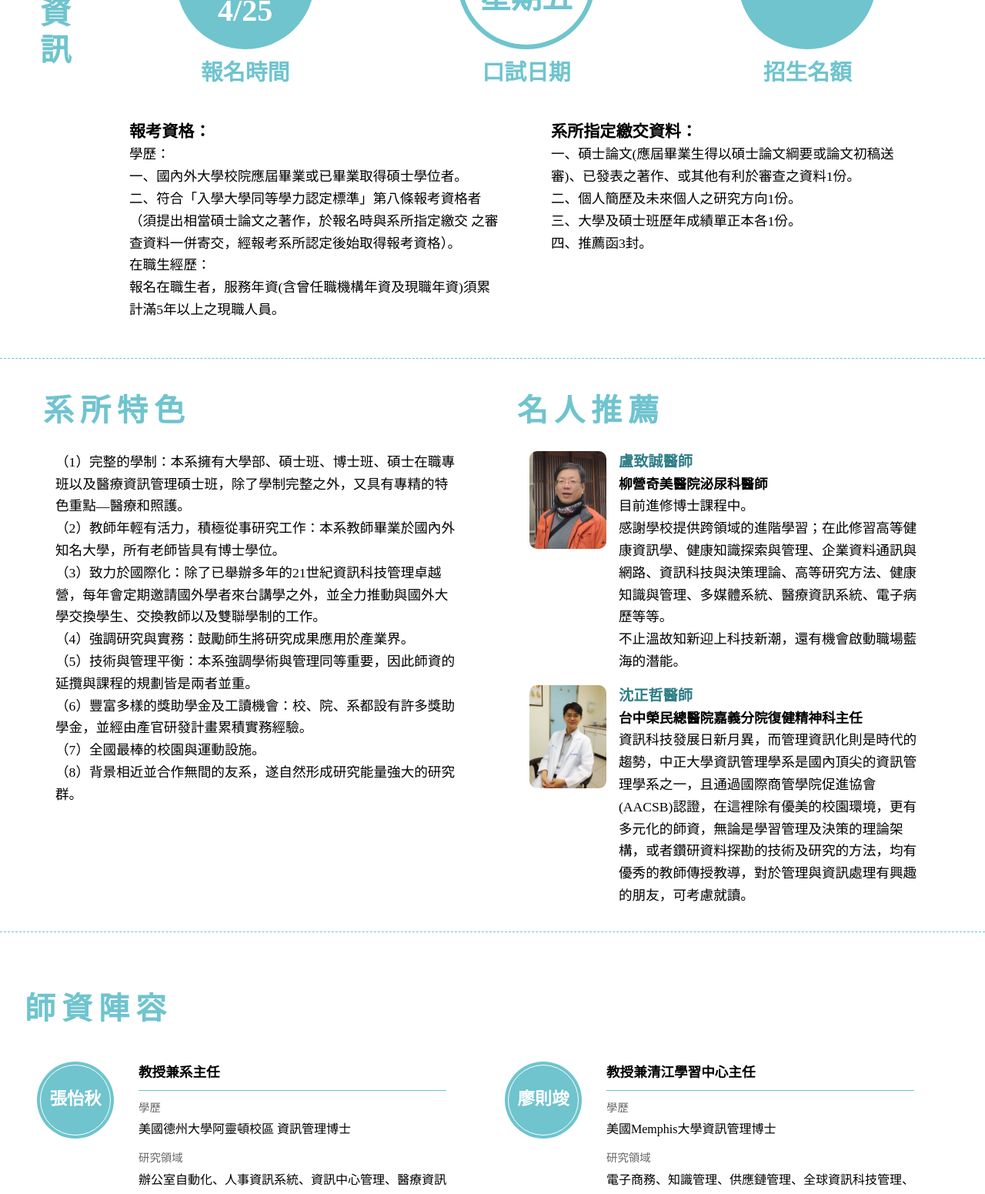
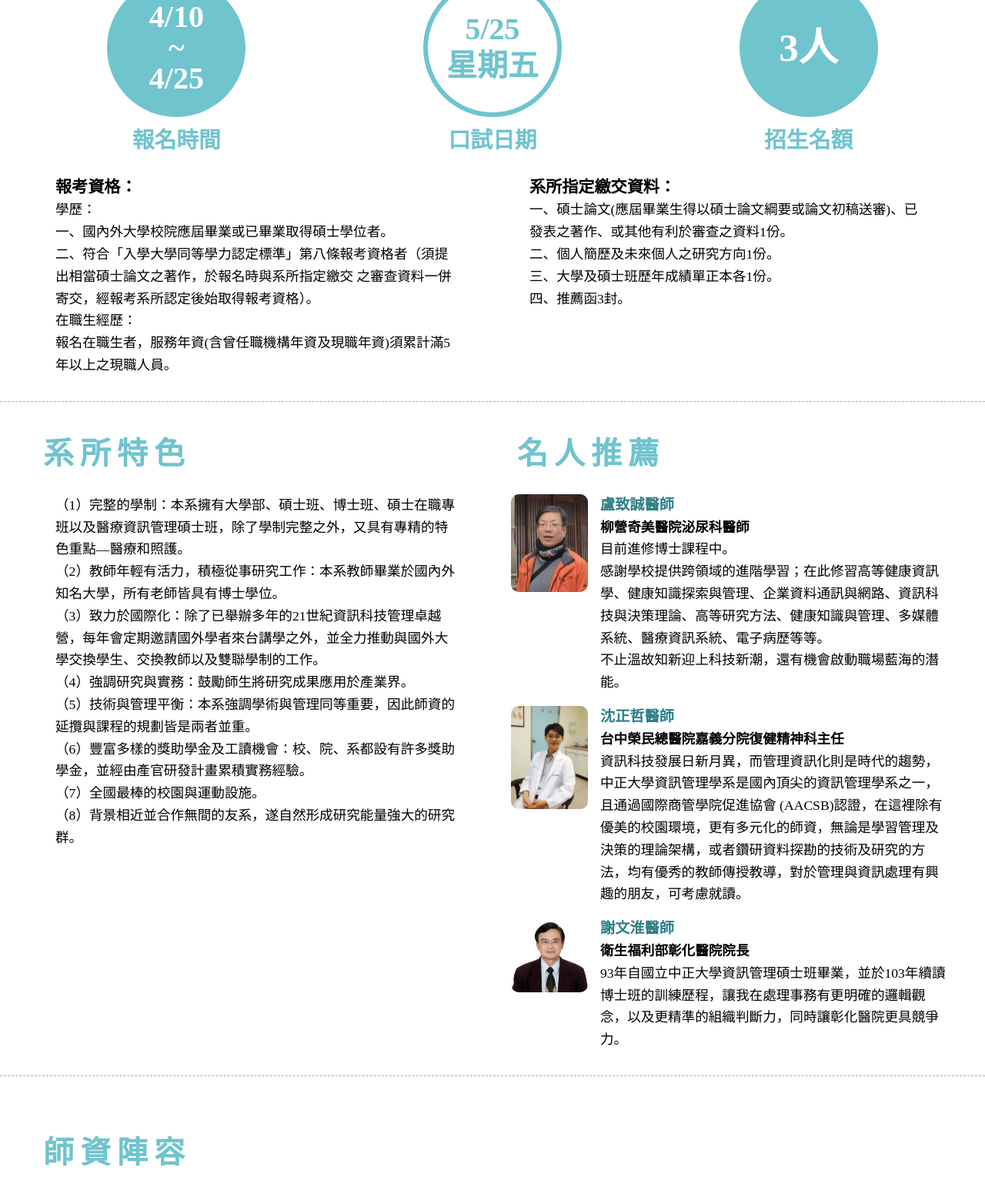
Before and after one commit to smile25896/mis_parttime, a plain HTML site: page index.html in a window 1280 px wide. Shown: the part 780-2331 px from the top of the page at 77% size. Drawn offline with Linux system fonts and the light colour scheme.

Commit message:
add mingren

```diff
--- a/index.html
+++ b/index.html
@@ -122,6 +122,18 @@
             <div class="name">沈正哲醫師</div>
             <div class="position">台中榮民總醫院嘉義分院復健精神科主任</div>
             <div class="saying">資訊科技發展日新月異，而管理資訊化則是時代的趨勢，中正大學資訊管理學系是國內頂尖的資訊管理學系之一，且通過國際商管學院促進協會 (AACSB)認證，在這裡除有優美的校園環境，更有多元化的師資，無論是學習管理及決策的理論架構，或者鑽研資料探勘的技術及研究的方法，均有優秀的教師傳授教導，對於管理與資訊處理有興趣的朋友，可考慮就讀。</div>
+          </div>
+        </div>
+        <div class="person">
+          <div class="photo">
+            <img src="mingren3.png" alt="">
+          </div>
+          <div class="right">
+            <div class="name">謝文淮醫師</div>
+            <div class="position">衛生福利部彰化醫院院長</div>
+            <div class="saying">
+              93年自國立中正大學資訊管理碩士班畢業，並於103年續讀博士班的訓練歷程，讓我在處理事務有更明確的邏輯觀念，以及更精準的組織判斷力，同時讓彰化醫院更具競爭力。
+            </div>
           </div>
         </div>
       </div>
@@ -263,17 +275,6 @@
           </div>
         </div>
         <div class="person">
-          <div class="name">葉耕榕</div>
-          <div class="right">
-            <div class="position">助理教授</div>
-            <div class="line"></div>
-            <div class="label">學歷</div>
-            <div class="education">美國德州大學阿靈頓分校資訊管理博士</div>
-            <div class="label">研究領域</div>
-            <div class="research">資訊科技接受、資訊科技應用、資訊科技管理、知識管理、資訊系統成功</div>
-          </div>
-        </div>
-        <div class="person">
           <div class="name">李珮如</div>
           <div class="right">
             <div class="position">助理教授</div>
--- a/style.css
+++ b/style.css
@@ -77,13 +77,13 @@ strong{
 .topDiv .text .uname{
   font-size: 1.6rem;
   padding-bottom: 0.5rem;
-  filter: drop-shadow(2px 2px 1px rgba(0, 0, 0, 0.49));
+  filter: drop-shadow(2px 2px 1px rgba(0, 0, 0, 0.89));
 }
 
 .topDiv .text .dname{
   font-size: 3rem;
   padding-bottom: 0.5rem;
-  filter: drop-shadow(3px 3px 2px rgba(0, 0, 0, 0.69));
+  filter: drop-shadow(3px 3px 2px rgba(0, 0, 0, 0.89));
 }
 
 .header{
@@ -96,7 +96,7 @@ strong{
 .header .title{
   font-size: 1.8rem;
   font-weight: bold;
-  color: #2f7e87;
+  color: #006b77;
   padding: 20px 0px 20px 40px;
 }
 
@@ -121,6 +121,7 @@ strong{
 .main{
   display: flex;
   margin-top: 2rem;
+  flex-direction: column;
   /* height: 600px; */
   border-bottom: 1px #6FC4CE dashed;
 }
@@ -130,16 +131,17 @@ strong{
   font-weight: bold;
   letter-spacing: 0.5rem;
   color: #6FC4CE;
+  padding: 1rem 2rem
 }
 
 .info .title{
-  writing-mode: vertical-rl;
+  /*writing-mode: vertical-rl;*/
   padding-top: 2rem;
-  padding-left: 3rem;
+  padding-left: 3.5rem;
 }
 
 .main .content{
-  padding: 1rem 3rem 1rem 3rem;
+  padding: 1rem 1.5rem 1rem 1.5rem;
   /* line-height: 1.6rem; */
   font-size: 1.1rem;
   line-height: 1.8rem;
@@ -207,11 +209,12 @@ strong{
 
 .info .bottom div{
   flex: 1;
-  padding: 2rem;
+  padding: 1rem 3rem;
 }
 
 .main2{
   padding: 0rem 1.5rem;
+  flex-direction: row;
 }
 
 .main2 .feature{
@@ -301,11 +304,16 @@ strong{
   }
 }
 
+.teacher .title{
+	padding: 1rem 3.5rem;
+}
+
 
 .teacher .content .person{
   display: flex;
-  padding: 1rem;
+  padding: 0.5rem;
   font-size: 1rem;
+  line-height: 1.5rem;
 }
 
 .teacher .content .person div{
```
Also changed, not shown: mingren3.png (added).
